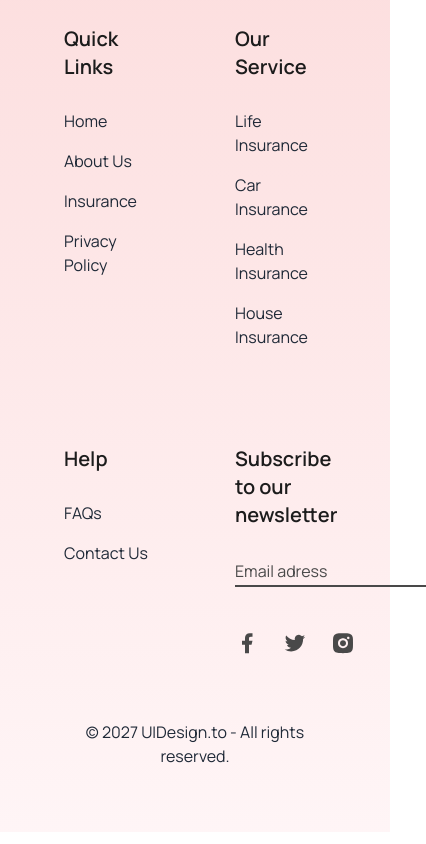
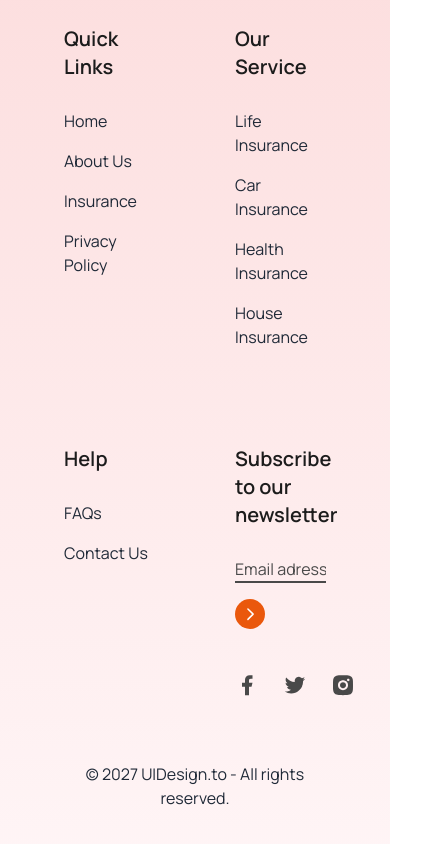
Before and after one commit to imran-it1/Tea-House-DaisyUI, a plain HTML site: page index.html in a window 390 px wide. Shown: the part 7951-8795 px from the top of the page, 426 px wide, since content can reach past the window. Drawn offline with nearby package versions, Linux system fonts and the light colour scheme.

Commit message:
Issue fox on responsive for mobile

```diff
--- a/index.html
+++ b/index.html
@@ -488,9 +488,9 @@
               newsletter
             </h3>
             <div class="flex flex-col">
-              <div class="flex mb-11">
+              <div class="flex flex-col md:flex-row mb-11">
                 <input
-                  class="bg-transparent border-b-2 border-[#494949] outline-none placeholder:text-[#494949]"
+                  class="bg-transparent border-b-2 border-[#494949] outline-none placeholder:text-[#494949] mb-4"
                   type="email"
                   placeholder="Email adress"
                 />
@@ -500,6 +500,7 @@
                   <img class="" src="./images/arrow.svg" alt="" />
                 </div>
               </div>
+              <!-- Social -->
               <div class="flex gap-6">
                 <img
                   class="hover:cursor-pointer"
```
